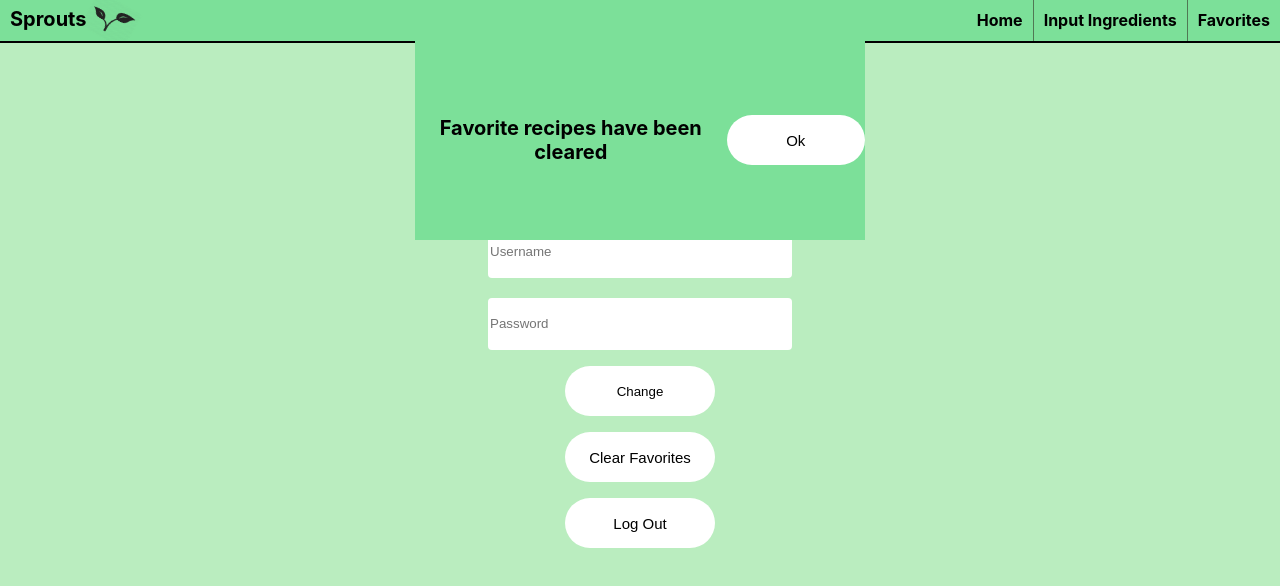
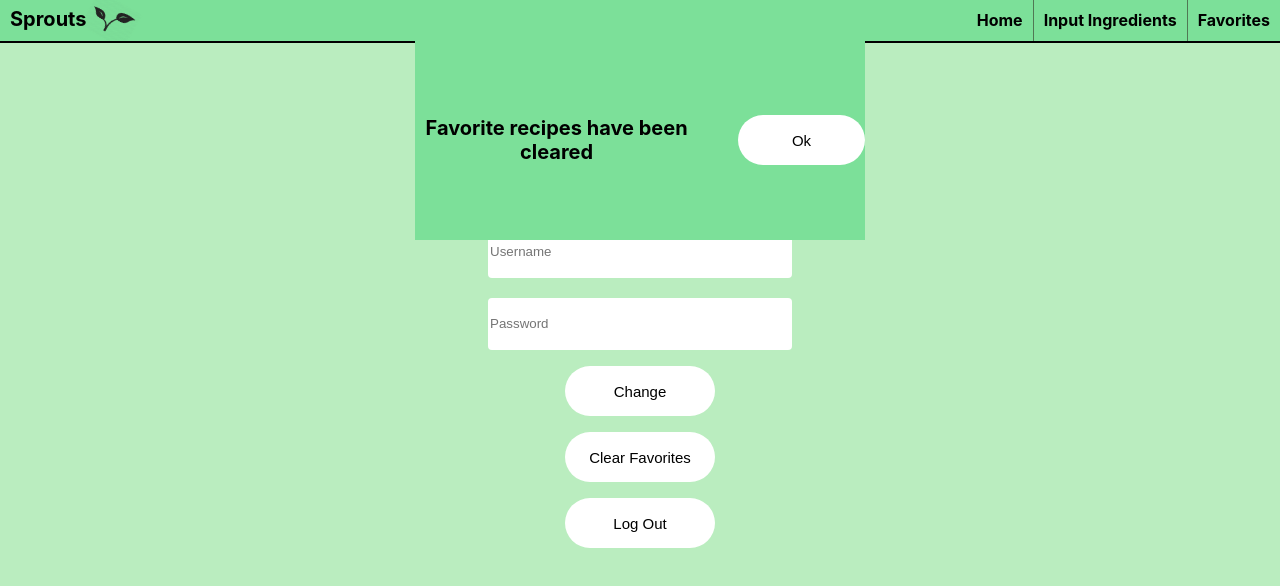
Before and after one commit to nyu-software-engineering/spring-2020-frugal-eye, a React (Create React App) app in the folder front-end/: page /settings in a window 1280 px wide. Both pictures are taken after a click on the button "Clear Favorites". Shown: the top 586 px of the page. Built offline with nearby package versions, Linux system fonts and the light colour scheme.

Commit message:
centered application name on login screen

```diff
--- a/front-end/src/Home.css
+++ b/front-end/src/Home.css
@@ -9,7 +9,3 @@
 #button1 {
 	margin-right: 20px;
 }
-
-button {
-	font-size: 15px;
-}
--- a/front-end/src/Login.css
+++ b/front-end/src/Login.css
@@ -5,3 +5,7 @@
     position: absolute;
     top: 15px;
 }
+
+h1 {
+    padding-right: 40px;
+}
--- a/front-end/src/standard.css
+++ b/front-end/src/standard.css
@@ -17,6 +17,7 @@ body {
 	width: 150px;
 	text-decoration: none;
 	text-align: center;
+	font-size: 15px;
 
 }
 .standard_button:hover {
```
